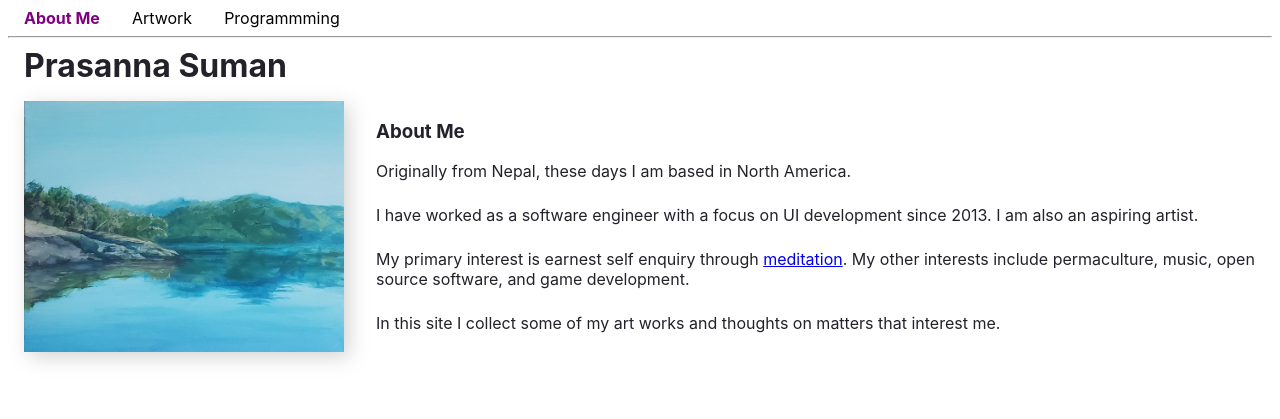
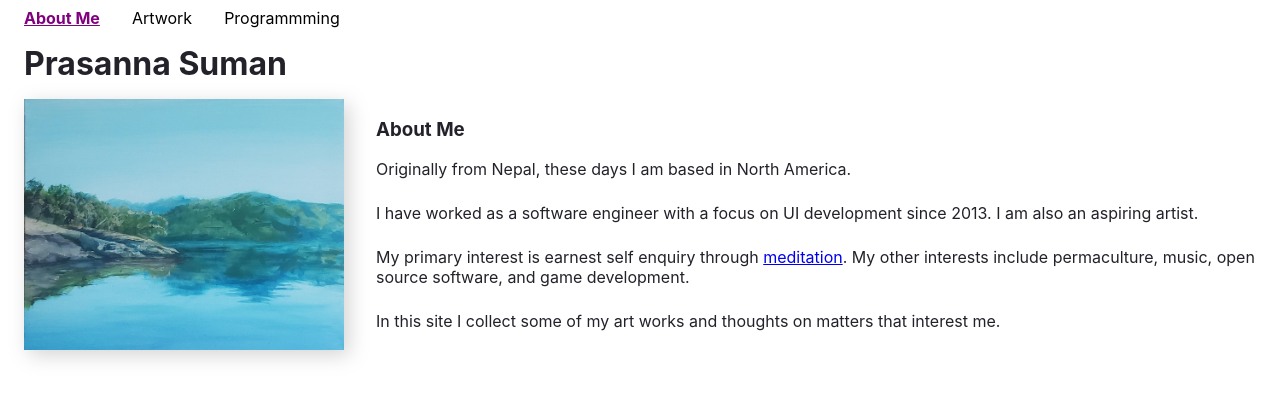
Before and after one commit to tux4/tux4.github.io, a Gatsby site: page / in a window 1280 px wide. Built offline with nearby package versions, Linux system fonts and the light colour scheme; Gatsby itself is replaced by a stand-in of ours.

Commit message:
Update menu styles

```diff
--- a/src/components/Heading.tsx
+++ b/src/components/Heading.tsx
@@ -2,7 +2,7 @@ import * as React from "react";
 import styled from "styled-components";
 
 const Heading = styled.h1`
-  margin: 0 0 1rem 1rem;
+  margin: 1rem 1rem;
 `;
 
 export default Heading;
--- a/src/components/Navigation.tsx
+++ b/src/components/Navigation.tsx
@@ -5,19 +5,23 @@ import styled from "styled-components";
 const StyledLink = styled(Link)`
   font-size: 1rem;
   padding: 1rem;
+  color: black;
   text-decoration: none;
-  color: black;
 
   &:hover {
-    font-weight: bold;
+    text-decoration: underline;
+    text-decoration-style: dotted;
+    color: darkslateblue;
   }
 `;
 
 const CurrentLink = styled.span`
+  text-decoration: underline;
   font-size: 1rem;
   padding: 1rem;
   font-weight: bold;
   color: purple;
+  text-decoration-style: solid;
 `;
 
 const NavLink = ({ pathname, to, ...props }) => {
@@ -40,7 +44,6 @@ const Navigation = ({ location: { pathname } }) => (
     <NavLink pathname={pathname} to="/programming/">
       Programmming
     </NavLink>
-    <hr />
   </div>
 );
 
```
